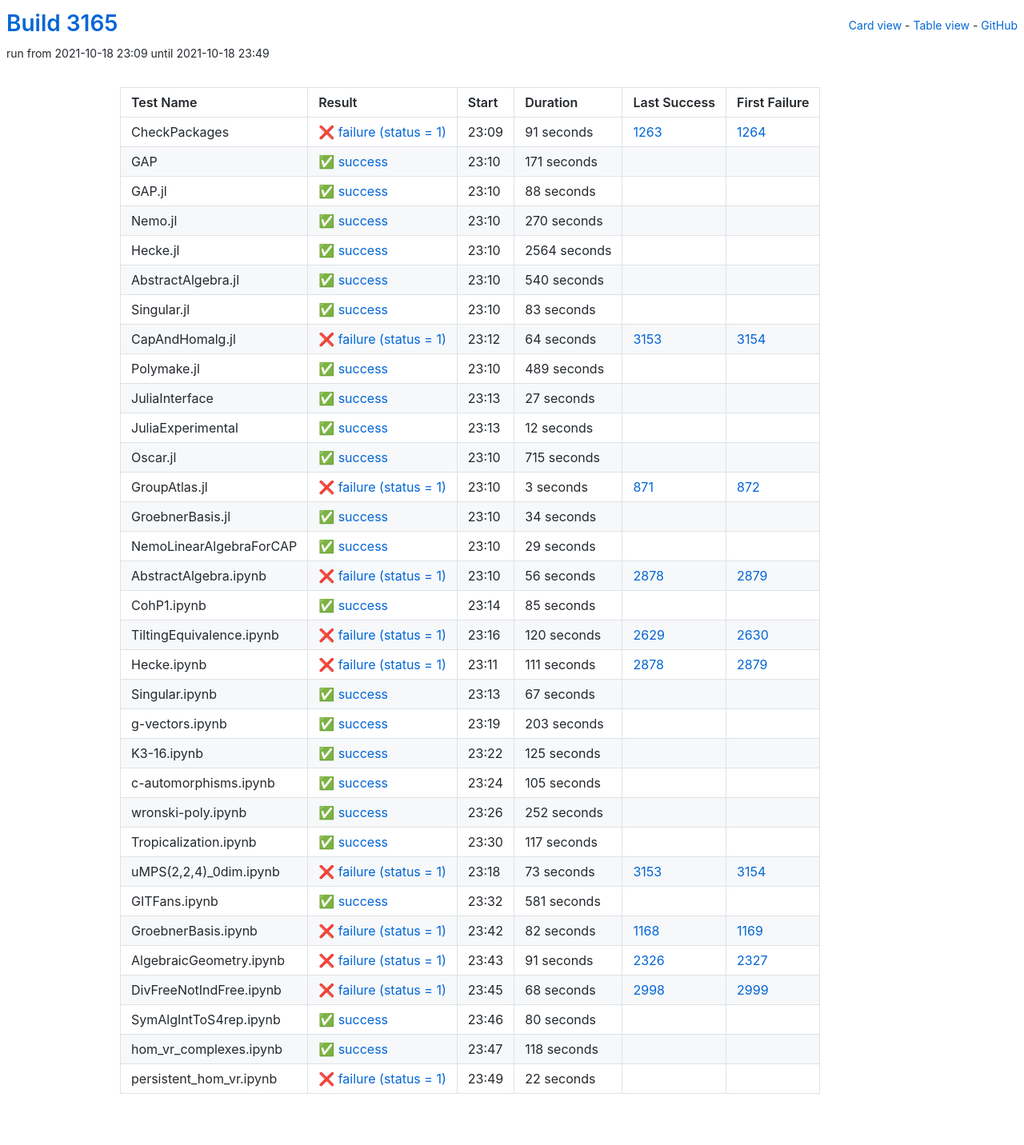
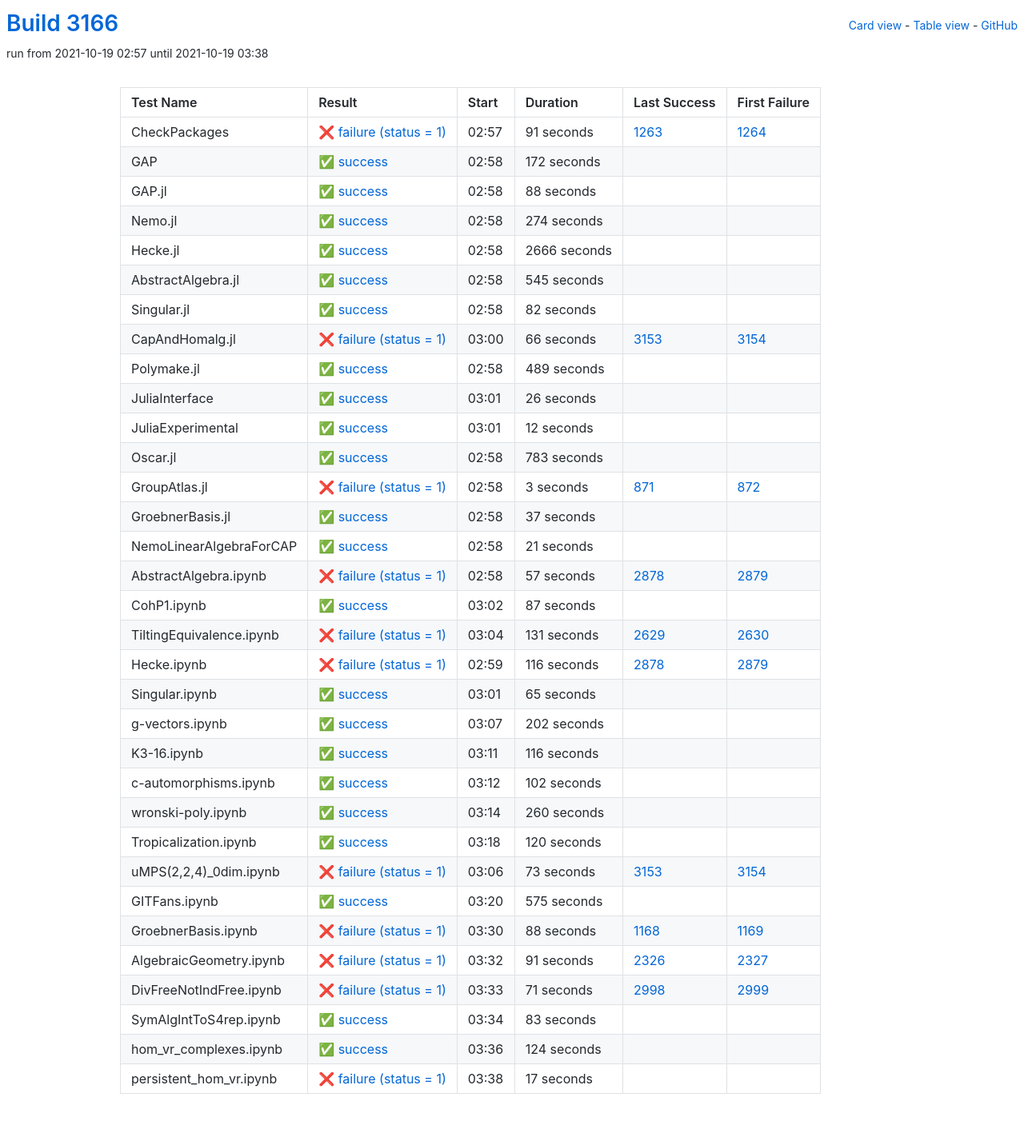
Before and after one commit to oscar-system/oscar-ci-status-stable, a Jekyll site: the page built from table.html, in a window 1280 px wide. Shown: the whole page at 80% size. Built offline with Jekyll 4.4.1, drawn with Linux system fonts in a browser that asks for light colours.

Commit message:
Build #3166

```diff
--- a/_data/ci.yml
+++ b/_data/ci.yml
@@ -1,6 +1,6 @@
 ---
-build: 3165
-build_url: https://oscarci.mathematik.uni-kl.de/job/oscar-stable/3165/
+build: 3166
+build_url: https://oscarci.mathematik.uni-kl.de/job/oscar-stable/3166/
 job: oscar-stable
 organization: oscar-system
 repo: oscar-ci-status-stable
@@ -8,8 +8,8 @@ repourl: https://github.com/oscar-system/oscar-ci-status-stable
 tests:
 - name: CheckPackages
   id: checkpackages
-  log: https://oscarci.mathematik.uni-kl.de/job/oscar-stable/3165/artifact/logs/build-3165/CheckPackages.log
-  start: 2021-10-18 23:09
+  log: https://oscarci.mathematik.uni-kl.de/job/oscar-stable/3166/artifact/logs/build-3166/CheckPackages.log
+  start: 2021-10-19 02:57
   success: false
   exitcode: 1
   status: failure
@@ -20,20 +20,20 @@ tests:
   first_failure_url: https://oscarci.mathematik.uni-kl.de/job/oscar-stable/1264/
 - name: GAP
   id: gap
-  log: https://oscarci.mathematik.uni-kl.de/job/oscar-stable/3165/artifact/logs/build-3165/GAP.log
-  start: 2021-10-18 23:10
+  log: https://oscarci.mathematik.uni-kl.de/job/oscar-stable/3166/artifact/logs/build-3166/GAP.log
+  start: 2021-10-19 02:58
   success: true
   exitcode: 0
   status: success
-  duration: 171
+  duration: 172
   last_success: false
   last_success_url:
   first_failure: false
   first_failure_url:
 - name: GAP.jl
   id: gap-jl
-  log: https://oscarci.mathematik.uni-kl.de/job/oscar-stable/3165/artifact/logs/build-3165/GAP.jl.log
-  start: 2021-10-18 23:10
+  log: https://oscarci.mathematik.uni-kl.de/job/oscar-stable/3166/artifact/logs/build-3166/GAP.jl.log
+  start: 2021-10-19 02:58
   success: true
   exitcode: 0
   status: success
@@ -44,68 +44,68 @@ tests:
   first_failure_url:
 - name: Nemo.jl
   id: nemo-jl
-  log: https://oscarci.mathematik.uni-kl.de/job/oscar-stable/3165/artifact/logs/build-3165/Nemo.jl.log
-  start: 2021-10-18 23:10
+  log: https://oscarci.mathematik.uni-kl.de/job/oscar-stable/3166/artifact/logs/build-3166/Nemo.jl.log
+  start: 2021-10-19 02:58
   success: true
   exitcode: 0
   status: success
-  duration: 270
+  duration: 274
   last_success: false
   last_success_url:
   first_failure: false
   first_failure_url:
 - name: Hecke.jl
   id: hecke-jl
-  log: https://oscarci.mathematik.uni-kl.de/job/oscar-stable/3165/artifact/logs/build-3165/Hecke.jl.log
-  start: 2021-10-18 23:10
+  log: https://oscarci.mathematik.uni-kl.de/job/oscar-stable/3166/artifact/logs/build-3166/Hecke.jl.log
+  start: 2021-10-19 02:58
   success: true
   exitcode: 0
   status: success
-  duration: 2564
+  duration: 2666
   last_success: false
   last_success_url:
   first_failure: false
   first_failure_url:
 - name: AbstractAlgebra.jl
   id: abstractalgebra-jl
-  log: https://oscarci.mathematik.uni-kl.de/job/oscar-stable/3165/artifact/logs/build-3165/AbstractAlgebra.jl.log
-  start: 2021-10-18 23:10
+  log: https://oscarci.mathematik.uni-kl.de/job/oscar-stable/3166/artifact/logs/build-3166/AbstractAlgebra.jl.log
+  start: 2021-10-19 02:58
   success: true
   exitcode: 0
   status: success
-  duration: 540
+  duration: 545
   last_success: false
   last_success_url:
   first_failure: false
   first_failure_url:
 - name: Singular.jl
   id: singular-jl
-  log: https://oscarci.mathematik.uni-kl.de/job/oscar-stable/3165/artifact/logs/build-3165/Singular.jl.log
-  start: 2021-10-18 23:10
+  log: https://oscarci.mathematik.uni-kl.de/job/oscar-stable/3166/artifact/logs/build-3166/Singular.jl.log
+  start: 2021-10-19 02:58
   success: true
   exitcode: 0
   status: success
-  duration: 83
+  duration: 82
   last_success: false
   last_success_url:
   first_failure: false
   first_failure_url:
 - name: CapAndHomalg.jl
   id: capandhomalg-jl
-  log: https://oscarci.mathematik.uni-kl.de/job/oscar-stable/3165/artifact/logs/build-3165/CapAndHomalg.jl.log
-  start: 2021-10-18 23:12
+  log: https://oscarci.mathematik.uni-kl.de/job/oscar-stable/3166/artifact/logs/build-3166/CapAndHomalg.jl.log
+  start: 2021-10-19 03:00
   success: false
   exitcode: 1
   status: failure
-  duration: 64
+  duration: 66
   last_success: 3153
   last_success_url: https://oscarci.mathematik.uni-kl.de/job/oscar-stable/3153/
   first_failure: 3154
   first_failure_url: https://oscarci.mathematik.uni-kl.de/job/oscar-stable/3154/
 - name: Polymake.jl
   id: polymake-jl
-  log: https://oscarci.mathematik.uni-kl.de/job/oscar-stable/3165/artifact/logs/build-3165/Polymake.jl.log
-  start: 2021-10-18 23:10
+  log: https://oscarci.mathematik.uni-kl.de/job/oscar-stable/3166/artifact/logs/build-3166/Polymake.jl.log
+  start: 2021-10-19 02:58
   success: true
   exitcode: 0
   status: success
@@ -116,20 +116,20 @@ tests:
   first_failure_url:
 - name: JuliaInterface
   id: juliainterface
-  log: https://oscarci.mathematik.uni-kl.de/job/oscar-stable/3165/artifact/logs/build-3165/JuliaInterface.log
-  start: 2021-10-18 23:13
+  log: https://oscarci.mathematik.uni-kl.de/job/oscar-stable/3166/artifact/logs/build-3166/JuliaInterface.log
+  start: 2021-10-19 03:01
   success: true
   exitcode: 0
   status: success
-  duration: 27
+  duration: 26
   last_success: false
   last_success_url:
   first_failure: false
   first_failure_url:
 - name: JuliaExperimental
   id: juliaexperimental
-  log: https://oscarci.mathematik.uni-kl.de/job/oscar-stable/3165/artifact/logs/build-3165/JuliaExperimental.log
-  start: 2021-10-18 23:13
+  log: https://oscarci.mathematik.uni-kl.de/job/oscar-stable/3166/artifact/logs/build-3166/JuliaExperimental.log
+  start: 2021-10-19 03:01
   success: true
   exitcode: 0
   status: success
@@ -140,20 +140,20 @@ tests:
   first_failure_url:
 - name: Oscar.jl
   id: oscar-jl
-  log: https://oscarci.mathematik.uni-kl.de/job/oscar-stable/3165/artifact/logs/build-3165/Oscar.jl.log
-  start: 2021-10-18 23:10
+  log: https://oscarci.mathematik.uni-kl.de/job/oscar-stable/3166/artifact/logs/build-3166/Oscar.jl.log
+  start: 2021-10-19 02:58
   success: true
   exitcode: 0
   status: success
-  duration: 715
+  duration: 783
   last_success: false
   last_success_url:
   first_failure: false
   first_failure_url:
 - name: GroupAtlas.jl
   id: groupatlas-jl
-  log: https://oscarci.mathematik.uni-kl.de/job/oscar-stable/3165/artifact/logs/build-3165/GroupAtlas.jl.log
-  start: 2021-10-18 23:10
+  log: https://oscarci.mathematik.uni-kl.de/job/oscar-stable/3166/artifact/logs/build-3166/GroupAtlas.jl.log
+  start: 2021-10-19 02:58
   success: false
   exitcode: 1
   status: failure
@@ -164,152 +164,152 @@ tests:
   first_failure_url: https://oscarci.mathematik.uni-kl.de/job/oscar-stable/872/
 - name: GroebnerBasis.jl
   id: groebnerbasis-jl
-  log: https://oscarci.mathematik.uni-kl.de/job/oscar-stable/3165/artifact/logs/build-3165/GroebnerBasis.jl.log
-  start: 2021-10-18 23:10
+  log: https://oscarci.mathematik.uni-kl.de/job/oscar-stable/3166/artifact/logs/build-3166/GroebnerBasis.jl.log
+  start: 2021-10-19 02:58
   success: true
   exitcode: 0
   status: success
-  duration: 34
+  duration: 37
   last_success: false
   last_success_url:
   first_failure: false
   first_failure_url:
 - name: NemoLinearAlgebraForCAP
   id: nemolinearalgebraforcap
-  log: https://oscarci.mathematik.uni-kl.de/job/oscar-stable/3165/artifact/logs/build-3165/NemoLinearAlgebraForCAP.log
-  start: 2021-10-18 23:10
+  log: https://oscarci.mathematik.uni-kl.de/job/oscar-stable/3166/artifact/logs/build-3166/NemoLinearAlgebraForCAP.log
+  start: 2021-10-19 02:58
   success: true
   exitcode: 0
   status: success
-  duration: 29
+  duration: 21
   last_success: false
   last_success_url:
   first_failure: false
   first_failure_url:
 - name: AbstractAlgebra.ipynb
   id: abstractalgebra-ipynb
-  log: https://oscarci.mathematik.uni-kl.de/job/oscar-stable/3165/artifact/logs/build-3165/AbstractAlgebra.ipynb.log
-  start: 2021-10-18 23:10
+  log: https://oscarci.mathematik.uni-kl.de/job/oscar-stable/3166/artifact/logs/build-3166/AbstractAlgebra.ipynb.log
+  start: 2021-10-19 02:58
   success: false
   exitcode: 1
   status: failure
-  duration: 56
+  duration: 57
   last_success: 2878
   last_success_url: https://oscarci.mathematik.uni-kl.de/job/oscar-stable/2878/
   first_failure: 2879
   first_failure_url: https://oscarci.mathematik.uni-kl.de/job/oscar-stable/2879/
 - name: CohP1.ipynb
   id: cohp1-ipynb
-  log: https://oscarci.mathematik.uni-kl.de/job/oscar-stable/3165/artifact/logs/build-3165/CohP1.ipynb.log
-  start: 2021-10-18 23:14
+  log: https://oscarci.mathematik.uni-kl.de/job/oscar-stable/3166/artifact/logs/build-3166/CohP1.ipynb.log
+  start: 2021-10-19 03:02
   success: true
   exitcode: 0
   status: success
-  duration: 85
+  duration: 87
   last_success: false
   last_success_url:
   first_failure: false
   first_failure_url:
 - name: TiltingEquivalence.ipynb
   id: tiltingequivalence-ipynb
-  log: https://oscarci.mathematik.uni-kl.de/job/oscar-stable/3165/artifact/logs/build-3165/TiltingEquivalence.ipynb.log
-  start: 2021-10-18 23:16
+  log: https://oscarci.mathematik.uni-kl.de/job/oscar-stable/3166/artifact/logs/build-3166/TiltingEquivalence.ipynb.log
+  start: 2021-10-19 03:04
   success: false
   exitcode: 1
   status: failure
-  duration: 120
+  duration: 131
   last_success: 2629
   last_success_url: https://oscarci.mathematik.uni-kl.de/job/oscar-stable/2629/
   first_failure: 2630
   first_failure_url: https://oscarci.mathematik.uni-kl.de/job/oscar-stable/2630/
 - name: Hecke.ipynb
   id: hecke-ipynb
-  log: https://oscarci.mathematik.uni-kl.de/job/oscar-stable/3165/artifact/logs/build-3165/Hecke.ipynb.log
-  start: 2021-10-18 23:11
+  log: https://oscarci.mathematik.uni-kl.de/job/oscar-stable/3166/artifact/logs/build-3166/Hecke.ipynb.log
+  start: 2021-10-19 02:59
   success: false
   exitcode: 1
   status: failure
-  duration: 111
+  duration: 116
   last_success: 2878
   last_success_url: https://oscarci.mathematik.uni-kl.de/job/oscar-stable/2878/
   first_failure: 2879
   first_failure_url: https://oscarci.mathematik.uni-kl.de/job/oscar-stable/2879/
 - name: Singular.ipynb
   id: singular-ipynb
-  log: https://oscarci.mathematik.uni-kl.de/job/oscar-stable/3165/artifact/logs/build-3165/Singular.ipynb.log
-  start: 2021-10-18 23:13
+  log: https://oscarci.mathematik.uni-kl.de/job/oscar-stable/3166/artifact/logs/build-3166/Singular.ipynb.log
+  start: 2021-10-19 03:01
   success: true
   exitcode: 0
   status: success
-  duration: 67
+  duration: 65
   last_success: false
   last_success_url:
   first_failure: false
   first_failure_url:
 - name: g-vectors.ipynb
   id: g-vectors-ipynb
-  log: https://oscarci.mathematik.uni-kl.de/job/oscar-stable/3165/artifact/logs/build-3165/g-vectors.ipynb.log
-  start: 2021-10-18 23:19
+  log: https://oscarci.mathematik.uni-kl.de/job/oscar-stable/3166/artifact/logs/build-3166/g-vectors.ipynb.log
+  start: 2021-10-19 03:07
   success: true
   exitcode: 0
   status: success
-  duration: 203
+  duration: 202
   last_success: false
   last_success_url:
   first_failure: false
   first_failure_url:
 - name: K3-16.ipynb
   id: k3-16-ipynb
-  log: https://oscarci.mathematik.uni-kl.de/job/oscar-stable/3165/artifact/logs/build-3165/K3-16.ipynb.log
-  start: 2021-10-18 23:22
+  log: https://oscarci.mathematik.uni-kl.de/job/oscar-stable/3166/artifact/logs/build-3166/K3-16.ipynb.log
+  start: 2021-10-19 03:11
   success: true
   exitcode: 0
   status: success
-  duration: 125
+  duration: 116
   last_success: false
   last_success_url:
   first_failure: false
   first_failure_url:
 - name: c-automorphisms.ipynb
   id: c-automorphisms-ipynb
-  log: https://oscarci.mathematik.uni-kl.de/job/oscar-stable/3165/artifact/logs/build-3165/c-automorphisms.ipynb.log
-  start: 2021-10-18 23:24
+  log: https://oscarci.mathematik.uni-kl.de/job/oscar-stable/3166/artifact/logs/build-3166/c-automorphisms.ipynb.log
+  start: 2021-10-19 03:12
   success: true
   exitcode: 0
   status: success
-  duration: 105
+  duration: 102
   last_success: false
   last_success_url:
   first_failure: false
   first_failure_url:
 - name: wronski-poly.ipynb
   id: wronski-poly-ipynb
-  log: https://oscarci.mathematik.uni-kl.de/job/oscar-stable/3165/artifact/logs/build-3165/wronski-poly.ipynb.log
-  start: 2021-10-18 23:26
+  log: https://oscarci.mathematik.uni-kl.de/job/oscar-stable/3166/artifact/logs/build-3166/wronski-poly.ipynb.log
+  start: 2021-10-19 03:14
   success: true
   exitcode: 0
   status: success
-  duration: 252
+  duration: 260
   last_success: false
   last_success_url:
   first_failure: false
   first_failure_url:
 - name: Tropicalization.ipynb
   id: tropicalization-ipynb
-  log: https://oscarci.mathematik.uni-kl.de/job/oscar-stable/3165/artifact/logs/build-3165/Tropicalization.ipynb.log
-  start: 2021-10-18 23:30
+  log: https://oscarci.mathematik.uni-kl.de/job/oscar-stable/3166/artifact/logs/build-3166/Tropicalization.ipynb.log
+  start: 2021-10-19 03:18
   success: true
   exitcode: 0
   status: success
-  duration: 117
+  duration: 120
   last_success: false
   last_success_url:
   first_failure: false
   first_failure_url:
 - name: uMPS(2,2,4)_0dim.ipynb
   id: umps-2-2-4-0dim-ipynb
-  log: https://oscarci.mathematik.uni-kl.de/job/oscar-stable/3165/artifact/logs/build-3165/uMPS-2-2-4-_0dim.ipynb.log
-  start: 2021-10-18 23:18
+  log: https://oscarci.mathematik.uni-kl.de/job/oscar-stable/3166/artifact/logs/build-3166/uMPS-2-2-4-_0dim.ipynb.log
+  start: 2021-10-19 03:06
   success: false
   exitcode: 1
   status: failure
@@ -320,32 +320,32 @@ tests:
   first_failure_url: https://oscarci.mathematik.uni-kl.de/job/oscar-stable/3154/
 - name: GITFans.ipynb
   id: gitfans-ipynb
-  log: https://oscarci.mathematik.uni-kl.de/job/oscar-stable/3165/artifact/logs/build-3165/GITFans.ipynb.log
-  start: 2021-10-18 23:32
+  log: https://oscarci.mathematik.uni-kl.de/job/oscar-stable/3166/artifact/logs/build-3166/GITFans.ipynb.log
+  start: 2021-10-19 03:20
   success: true
   exitcode: 0
   status: success
-  duration: 581
+  duration: 575
   last_success: false
   last_success_url:
   first_failure: false
   first_failure_url:
 - name: GroebnerBasis.ipynb
   id: groebnerbasis-ipynb
-  log: https://oscarci.mathematik.uni-kl.de/job/oscar-stable/3165/artifact/logs/build-3165/GroebnerBasis.ipynb.log
-  start: 2021-10-18 23:42
+  log: https://oscarci.mathematik.uni-kl.de/job/oscar-stable/3166/artifact/logs/build-3166/GroebnerBasis.ipynb.log
+  start: 2021-10-19 03:30
   success: false
   exitcode: 1
   status: failure
-  duration: 82
+  duration: 88
   last_success: 1168
   last_success_url: https://oscarci.mathematik.uni-kl.de/job/oscar-stable/1168/
   first_failure: 1169
   first_failure_url: https://oscarci.mathematik.uni-kl.de/job/oscar-stable/1169/
 - name: AlgebraicGeometry.ipynb
   id: algebraicgeometry-ipynb
-  log: https://oscarci.mathematik.uni-kl.de/job/oscar-stable/3165/artifact/logs/build-3165/AlgebraicGeometry.ipynb.log
-  start: 2021-10-18 23:43
+  log: https://oscarci.mathematik.uni-kl.de/job/oscar-stable/3166/artifact/logs/build-3166/AlgebraicGeometry.ipynb.log
+  start: 2021-10-19 03:32
   success: false
   exitcode: 1
   status: failure
@@ -356,48 +356,48 @@ tests:
   first_failure_url: https://oscarci.mathematik.uni-kl.de/job/oscar-stable/2327/
 - name: DivFreeNotIndFree.ipynb
   id: divfreenotindfree-ipynb
-  log: https://oscarci.mathematik.uni-kl.de/job/oscar-stable/3165/artifact/logs/build-3165/DivFreeNotIndFree.ipynb.log
-  start: 2021-10-18 23:45
+  log: https://oscarci.mathematik.uni-kl.de/job/oscar-stable/3166/artifact/logs/build-3166/DivFreeNotIndFree.ipynb.log
+  start: 2021-10-19 03:33
   success: false
   exitcode: 1
   status: failure
-  duration: 68
+  duration: 71
   last_success: 2998
   last_success_url: https://oscarci.mathematik.uni-kl.de/job/oscar-stable/2998/
   first_failure: 2999
   first_failure_url: https://oscarci.mathematik.uni-kl.de/job/oscar-stable/2999/
 - name: SymAlgIntToS4rep.ipynb
   id: symalginttos4rep-ipynb
-  log: https://oscarci.mathematik.uni-kl.de/job/oscar-stable/3165/artifact/logs/build-3165/SymAlgIntToS4rep.ipynb.log
-  start: 2021-10-18 23:46
+  log: https://oscarci.mathematik.uni-kl.de/job/oscar-stable/3166/artifact/logs/build-3166/SymAlgIntToS4rep.ipynb.log
+  start: 2021-10-19 03:34
   success: true
   exitcode: 0
   status: success
-  duration: 80
+  duration: 83
   last_success: false
   last_success_url:
   first_failure: false
   first_failure_url:
 - name: hom_vr_complexes.ipynb
   id: hom-vr-complexes-ipynb
-  log: https://oscarci.mathematik.uni-kl.de/job/oscar-stable/3165/artifact/logs/build-3165/hom_vr_complexes.ipynb.log
-  start: 2021-10-18 23:47
+  log: https://oscarci.mathematik.uni-kl.de/job/oscar-stable/3166/artifact/logs/build-3166/hom_vr_complexes.ipynb.log
+  start: 2021-10-19 03:36
   success: true
   exitcode: 0
   status: success
-  duration: 118
+  duration: 124
   last_success: false
   last_success_url:
   first_failure: false
   first_failure_url:
 - name: persistent_hom_vr.ipynb
   id: persistent-hom-vr-ipynb
-  log: https://oscarci.mathematik.uni-kl.de/job/oscar-stable/3165/artifact/logs/build-3165/persistent_hom_vr.ipynb.log
-  start: 2021-10-18 23:49
+  log: https://oscarci.mathematik.uni-kl.de/job/oscar-stable/3166/artifact/logs/build-3166/persistent_hom_vr.ipynb.log
+  start: 2021-10-19 03:38
   success: false
   exitcode: 1
   status: failure
-  duration: 22
+  duration: 17
   last_success: false
   last_success_url:
   first_failure: false
```
Also changed, not shown: README.md.
